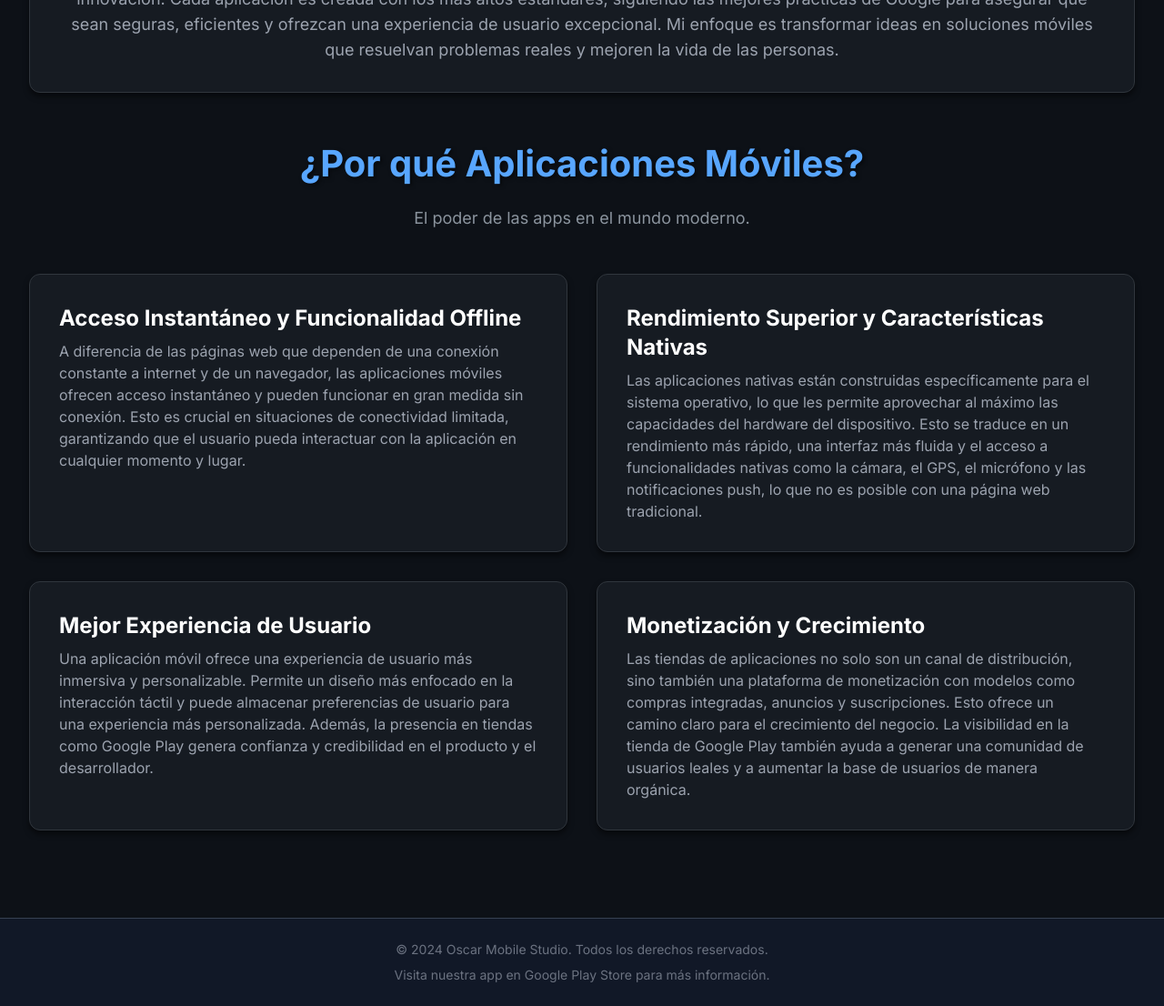
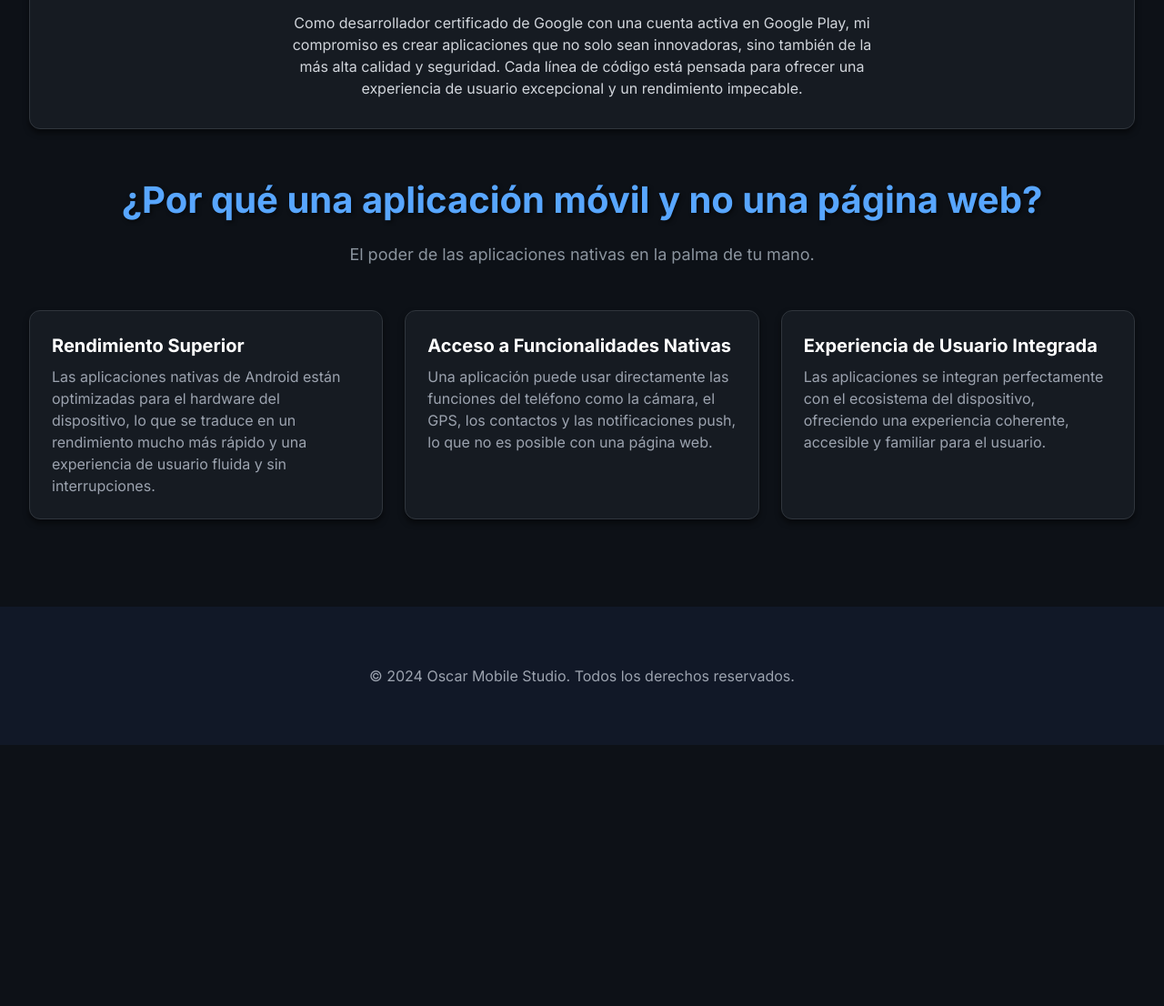
Before and after one commit to oscar-mobile-studio/oscar-mobile-studio.github.io, a plain HTML site: page index.html in a window 1280 px wide. Shown: the part 2192-3298 px from the top of the page at 91% size. After the commit the page ends 3011 px from the top, so only its background shows below. Drawn offline with nearby package versions, Linux system fonts and the light colour scheme.

Commit message:
Update index.html

```diff
--- a/index.html
+++ b/index.html
@@ -66,6 +66,20 @@
             height: auto;
             margin-bottom: 1rem;
         }
+        .badges-container {
+            display: flex;
+            flex-wrap: wrap;
+            justify-content: center;
+            gap: 1rem;
+            margin-top: 2rem;
+        }
+        .badge-item {
+            width: 150px;
+            height: auto;
+            object-fit: contain;
+            border-radius: 8px;
+            box-shadow: 0 2px 4px rgba(0,0,0,0.4);
+        }
     </style>
 </head>
 <body>
@@ -81,9 +95,7 @@
                 </h1>
                 <p class="text-lg sm:text-xl lg:text-2xl font-light">Desarrollador de Aplicaciones Android de Élite</p>
             </div>
-            <!-- INICIO: Aquí está el código del logo -->
             <img src="https://raw.githubusercontent.com/oscar-mobile-studio/oscar-mobile-studio.github.io/main/logo%20oscarmovile%20studio.png" alt="Logo de Oscar Mobile Studio" class="w-48 h-48 rounded-full border-4 border-yellow-400 shadow-lg">
-            <!-- FIN: Aquí está el código del logo -->
         </div>
     </header>
 
@@ -162,57 +174,59 @@
                 <p>La persona detrás del código.</p>
             </div>
             <div class="card review-card">
-                <!-- Insignia de Google Developer -->
-                <a href="https://developers.google.com/profile/u/101643407964919182799?hl=es-419" target="_blank">
-                    <img src="https://raw.githubusercontent.com/oscar-mobile-studio/oscar-mobile-studio.github.io/main/image_0b3efb.png" alt="Insignia de Google Developer" class="developer-badge">
-                </a>
-                <h3 class="text-2xl font-bold text-white mb-2">Una Garantía de Calidad</h3>
-                <p class="text-gray-400 text-lg">
-                    Como desarrollador certificado por Google y con una cuenta activa en Google Play Developer, mi compromiso es con la calidad y la innovación. Cada aplicación es creada con los más altos estándares, siguiendo las mejores prácticas de Google para asegurar que sean seguras, eficientes y ofrezcan una experiencia de usuario excepcional. Mi enfoque es transformar ideas en soluciones móviles que resuelvan problemas reales y mejoren la vida de las personas.
+                <div class="badges-container">
+                    <a href="https://developers.google.com/profile/u/101643407964919182799?hl=es-419" target="_blank">
+                        <img src="https://www.gstatic.com/devrel-devsite/prod/vc3d2581c3c9f2b842973715c6d37b13a7c64a3e7921a2d4806a6444c1d764/developers/images/badges/google-developer-learning-recognitions.png" alt="Insignia de Learning Recognitions" class="badge-item">
+                    </a>
+                    <a href="https://developers.google.com/profile/u/101643407964919182799?hl=es-419" target="_blank">
+                        <img src="https://www.gstatic.com/devrel-devsite/prod/vc3d2581c3c9f2b842973715c6d37b13a7c64a3e7921a2d4806a6444c1d764/developers/images/badges/android-studio-canary-installed.png" alt="Insignia de Android Studio Canary Installed" class="badge-item">
+                    </a>
+                    <a href="https://developers.google.com/profile/u/101643407964919182799?hl=es-419" target="_blank">
+                        <img src="https://www.gstatic.com/devrel-devsite/prod/vc3d2581c3c9f2b842973715c6d37b13a7c64a3e7921a2d4806a6444c1d764/developers/images/badges/android-studio-installed.png" alt="Insignia de Android Studio Installed" class="badge-item">
+                    </a>
+                    <a href="https://developers.google.com/profile/u/101643407964919182799?hl=es-419" target="_blank">
+                        <img src="https://www.gstatic.com/devrel-devsite/prod/vc3d2581c3c9f2b842973715c6d37b13a7c64a3e7921a2d4806a6444c1d764/developers/images/badges/google-developer-profile-created.png" alt="Insignia de Perfil Creado" class="badge-item">
+                    </a>
+                </div>
+                <h4 class="font-semibold text-xl text-white mt-4">Oscar Mobile Studio</h4>
+                <p class="text-gray-400 text-sm">Desarrollador Certificado de Google</p>
+                <p class="mt-4 text-gray-300 max-w-2xl">
+                    Como desarrollador certificado de Google con una cuenta activa en Google Play, mi compromiso es crear aplicaciones que no solo sean innovadoras, sino también de la más alta calidad y seguridad. Cada línea de código está pensada para ofrecer una experiencia de usuario excepcional y un rendimiento impecable.
                 </p>
             </div>
         </section>
 
-        <!-- Justification for Mobile Apps Section -->
-        <section class="mb-12">
+        <!-- App vs Web Section -->
+        <section>
             <div class="section-header">
-                <h2>¿Por qué Aplicaciones Móviles?</h2>
-                <p>El poder de las apps en el mundo moderno.</p>
+                <h2>¿Por qué una aplicación móvil y no una página web?</h2>
+                <p>El poder de las aplicaciones nativas en la palma de tu mano.</p>
             </div>
-            <div class="grid md:grid-cols-2 gap-8">
-                <div class="card">
-                    <h3 class="text-2xl font-bold text-white mb-2">Acceso Instantáneo y Funcionalidad Offline</h3>
-                    <p class="text-gray-400">
-                        A diferencia de las páginas web que dependen de una conexión constante a internet y de un navegador, las aplicaciones móviles ofrecen acceso instantáneo y pueden funcionar en gran medida sin conexión. Esto es crucial en situaciones de conectividad limitada, garantizando que el usuario pueda interactuar con la aplicación en cualquier momento y lugar.
-                    </p>
+            <div class="grid grid-cols-1 md:grid-cols-2 lg:grid-cols-3 gap-6">
+                <!-- Razón 1 -->
+                <div class="card p-6">
+                    <h3 class="font-bold text-xl text-white mb-2">Rendimiento Superior</h3>
+                    <p class="text-gray-400">Las aplicaciones nativas de Android están optimizadas para el hardware del dispositivo, lo que se traduce en un rendimiento mucho más rápido y una experiencia de usuario fluida y sin interrupciones.</p>
                 </div>
-                <div class="card">
-                    <h3 class="text-2xl font-bold text-white mb-2">Rendimiento Superior y Características Nativas</h3>
-                    <p class="text-gray-400">
-                        Las aplicaciones nativas están construidas específicamente para el sistema operativo, lo que les permite aprovechar al máximo las capacidades del hardware del dispositivo. Esto se traduce en un rendimiento más rápido, una interfaz más fluida y el acceso a funcionalidades nativas como la cámara, el GPS, el micrófono y las notificaciones push, lo que no es posible con una página web tradicional.
-                    </p>
+                <!-- Razón 2 -->
+                <div class="card p-6">
+                    <h3 class="font-bold text-xl text-white mb-2">Acceso a Funcionalidades Nativas</h3>
+                    <p class="text-gray-400">Una aplicación puede usar directamente las funciones del teléfono como la cámara, el GPS, los contactos y las notificaciones push, lo que no es posible con una página web.</p>
                 </div>
-                <div class="card">
-                    <h3 class="text-2xl font-bold text-white mb-2">Mejor Experiencia de Usuario</h3>
-                    <p class="text-gray-400">
-                        Una aplicación móvil ofrece una experiencia de usuario más inmersiva y personalizable. Permite un diseño más enfocado en la interacción táctil y puede almacenar preferencias de usuario para una experiencia más personalizada. Además, la presencia en tiendas como Google Play genera confianza y credibilidad en el producto y el desarrollador.
-                    </p>
-                </div>
-                <div class="card">
-                    <h3 class="text-2xl font-bold text-white mb-2">Monetización y Crecimiento</h3>
-                    <p class="text-gray-400">
-                        Las tiendas de aplicaciones no solo son un canal de distribución, sino también una plataforma de monetización con modelos como compras integradas, anuncios y suscripciones. Esto ofrece un camino claro para el crecimiento del negocio. La visibilidad en la tienda de Google Play también ayuda a generar una comunidad de usuarios leales y a aumentar la base de usuarios de manera orgánica.
-                    </p>
+                <!-- Razón 3 -->
+                <div class="card p-6">
+                    <h3 class="font-bold text-xl text-white mb-2">Experiencia de Usuario Integrada</h3>
+                    <p class="text-gray-400">Las aplicaciones se integran perfectamente con el ecosistema del dispositivo, ofreciendo una experiencia coherente, accesible y familiar para el usuario.</p>
                 </div>
             </div>
         </section>
-
     </main>
 
-    <!-- Footer -->
-    <footer class="bg-gray-900 text-center py-6 border-t border-gray-700">
-        <p class="text-gray-500 text-sm">&copy; 2024 Oscar Mobile Studio. Todos los derechos reservados.</p>
-        <p class="text-gray-500 text-sm mt-2">Visita nuestra app en Google Play Store para más información.</p>
+    <!-- Footer Section -->
+    <footer class="bg-gray-900 text-gray-400 text-center py-8 mt-12">
+        <div class="container">
+            <p>&copy; 2024 Oscar Mobile Studio. Todos los derechos reservados.</p>
+        </div>
     </footer>
 
 </body>
```
